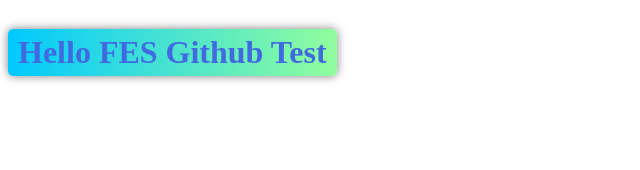
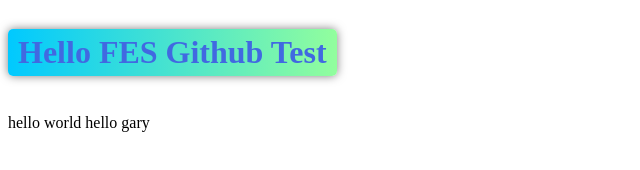
Before and after one commit to astinaus/fes-git-test, a plain HTML site: page index.html in a window 1280 px wide. Shown: the whole page, without its empty margins (0-640 px from the left). Drawn offline with Linux system fonts and the light colour scheme.

Commit message:
gary work

```diff
--- a/index.html
+++ b/index.html
@@ -35,6 +35,10 @@
 
 <body>
   <h1>Hello FES Github Test</h1>
+  <p>
+    hello world
+    hello gary
+  </p>
 </body>
 
 </html>
```
Also changed, not shown: gary.html (added, +15 -0 lines).
